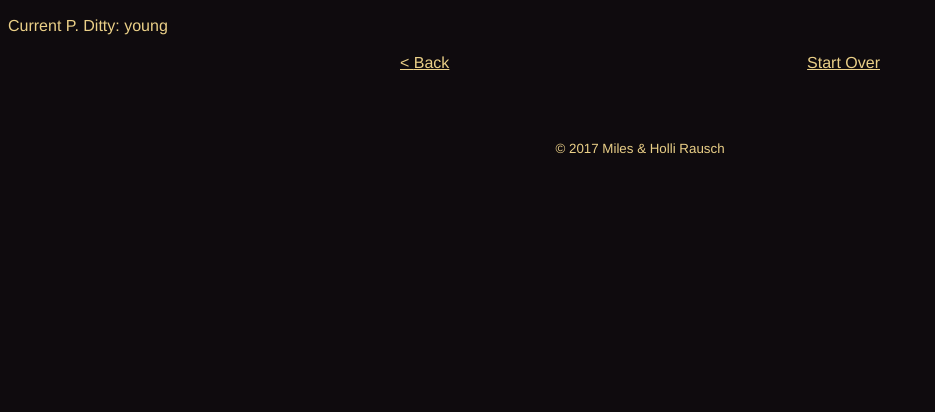
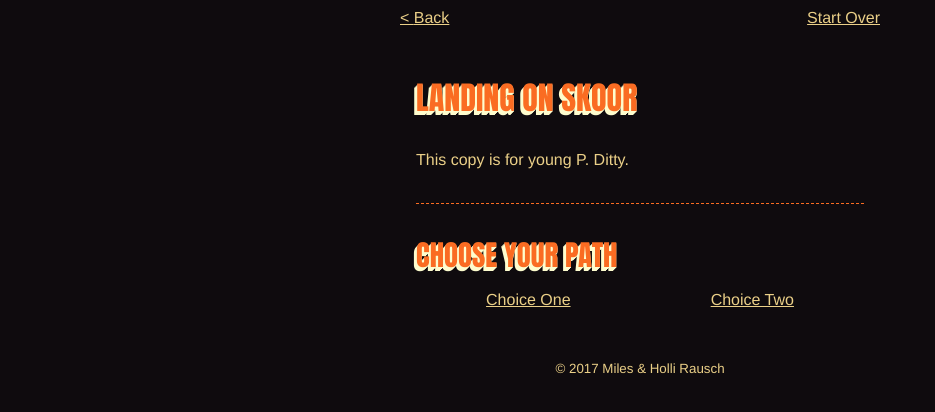
Before and after one commit to awayken/2017-christmas-card, a Nuxt app: page /landing-on-skoor in a window 1280 px wide. Shown: the top 412 px of the page, without its empty margins (0-935 px from the left). Built offline with nearby package versions, Linux system fonts and the light colour scheme.

Commit message:
Determined pattern for scenes

```diff
--- a/components/Story.vue
+++ b/components/Story.vue
@@ -1,10 +1,12 @@
 <template>
   <article class="story">
-    <h1 class="story__title">{{ title }}</h1>
+    <h1 class="story__title pulp">{{ title }}</h1>
 
     <slot></slot>
 
-    <div class="story__choices">
+    <div class="story__choose">
+      <h2 class="story__subtitle pulp">Choose Your Path</h2>
+
       <slot name="choices">
         <p>You've made some bad choices in your life. Here's your chance to <a href="/">start over</a> and try again.</p>
       </slot>
@@ -24,12 +26,23 @@
   }
 
   .story__title {
-    font-size: 1.5rem;
-    text-transform: uppercase;
+    font-size: 2rem;
+    margin: 0 0 1rem 0;
+  }
+
+  .story__subtitle {
+    font-size: 1.8rem;
+    margin: 0 0 1rem 0;
+  }
+
+  .story__choose {
+    border-top: 1px dashed #fa6c22;
+    margin-top: 2rem;
+    padding-top: 2rem;
   }
 
   .story__choices {
     display: flex;
-    justify-content: center;
+    justify-content: space-around;
   }
 </style>
--- a/layouts/default.vue
+++ b/layouts/default.vue
@@ -1,7 +1,5 @@
 <template>
   <article>
-    <p>Current P. Ditty: {{ $store.state.datAge }}</p>
-
     <Navigation />
 
     <main class="main">
--- a/pages/index.vue
+++ b/pages/index.vue
@@ -10,28 +10,16 @@
 
     <p>You are P. Ditty, a dat (half dog, half cat) creature that the Miles Rausch Family picked up on one of their space adventures. Are you young or old? Choosing the right P. Ditty will make the story easier to read.</p>
 
-    <button @click="$store.commit('setDatAge', 'old')">Old P. Ditty</button>
-    <button @click="$store.commit('setDatAge', 'young')">Young P. Ditty</button>
-
-    <div class="story__choices">
-      <nuxt-link to="/page1" class="story__choice">
+    <nav class="story__choices">
+      <nuxt-link to="/landing-on-skoor" class="story__choice">
         <span @click="$store.commit('setDatAge', 'old')">Old P. Ditty</span>
       </nuxt-link>
-      <nuxt-link to="/page1" class="story__choice">
+      <nuxt-link to="/landing-on-skoor" class="story__choice">
         <span @click="$store.commit('setDatAge', 'young')">Young P. Ditty</span>
       </nuxt-link>
-    </div>
+    </nav>
   </section>
 </template>
-
-<script>
-export default {
-  methods: {
-
-  }
-}
-</script>
-
 
 <style scoped>
   h1 {
@@ -48,4 +36,9 @@ export default {
     vertical-align: middle;
     width: 3em;
   }
+
+  .story__choices {
+    display: flex;
+    justify-content: space-around;
+  }
 </style>
--- /dev/null
+++ b/pages/landing-on-skoor.vue
@@ -0,0 +1,35 @@
+<template>
+  <section class="container">
+    <story v-if="$store.state.datAge === 'old'" title="Landing on Skoor">
+      <p>This copy is for old P. Ditty.</p>
+
+      <nav slot="choices">
+        <a href="/choice1">Choice One</a>
+        <a href="/choice2">Choice Two</a>
+      </nav>
+    </story>
+
+    <story v-if="$store.state.datAge === 'young'" title="Landing on Skoor">
+      <p>This copy is for young P. Ditty.</p>
+
+      <nav slot="choices" class="story__choices">
+        <a href="/choice1">Choice One</a>
+        <a href="/choice2">Choice Two</a>
+      </nav>
+    </story>
+  </section>
+</template>
+
+<script>
+  import Story from '~/components/Story.vue'
+
+  export default {
+    components: {
+      Story
+    }
+  }
+</script>
+
+<style scoped>
+  /* Special page styling */
+</style>
--- a/pages/page1.vue
+++ /dev/null
@@ -1,30 +0,0 @@
-<template>
-  <main>
-    <story title="Crash Landing">
-      <p>Copy of the crash landing.</p>
-
-      <nav slot="choices">
-        <a href="/choice1">Choice One</a>
-        <a href="/choice2">Choice Two</a>
-      </nav>
-    </story>
-
-    <story title="Crash Landing 2">
-      <p>This copy will show on the page.</p>
-    </story>
-  </main>
-</template>
-
-<script>
-  import Story from '~/components/Story.vue'
-
-  export default {
-    components: {
-      Story
-    }
-  }
-</script>
-
-<style scoped>
-  /* Special page styling */
-</style>
```
